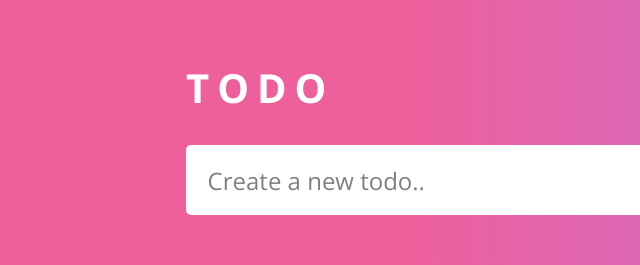
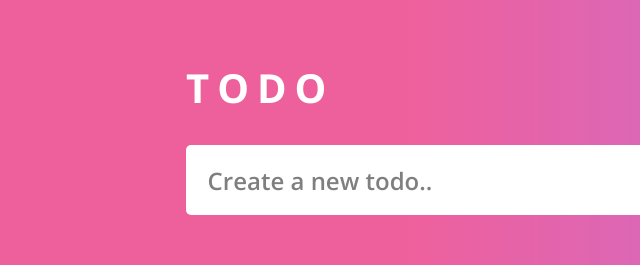
Before and after one commit to shivaRajendran/shivaraj.miniproj.io, a plain HTML site: page modern-todo/index.html in a window 1280 px wide. Shown: the top 265 px of the page, 29-669 px from the left. Drawn offline with nearby package versions, Linux system fonts and the light colour scheme.

Commit message:
Update styles.css

```diff
--- a/modern-todo/styles.css
+++ b/modern-todo/styles.css
@@ -128,7 +128,7 @@ body{
     height: var(--height);
     width: 100%;
     font-size: var(--font-lg);
-    font-weight: 500;
+    font-weight: 550;
     padding: 0 1.35rem;
     background: var(--bg-secondary);
     color: var(--text-primary);
@@ -136,7 +136,7 @@ body{
 }
 #search input::placeholder{
     color: var(--text-secondary);
-    font-weight: 500;
+    font-weight: 550;
 }
 .search-wrapper .checkbox img{
     display: none;
@@ -211,7 +211,7 @@ body{
     display: flex;
     align-items: center;
     font-size: var(--font-lg);
-    font-weight: 500;
+    font-weight: 550;
     color: var(--text-primary);
     padding: 0 1.5rem;
     background: var(--bg-secondary);
```
